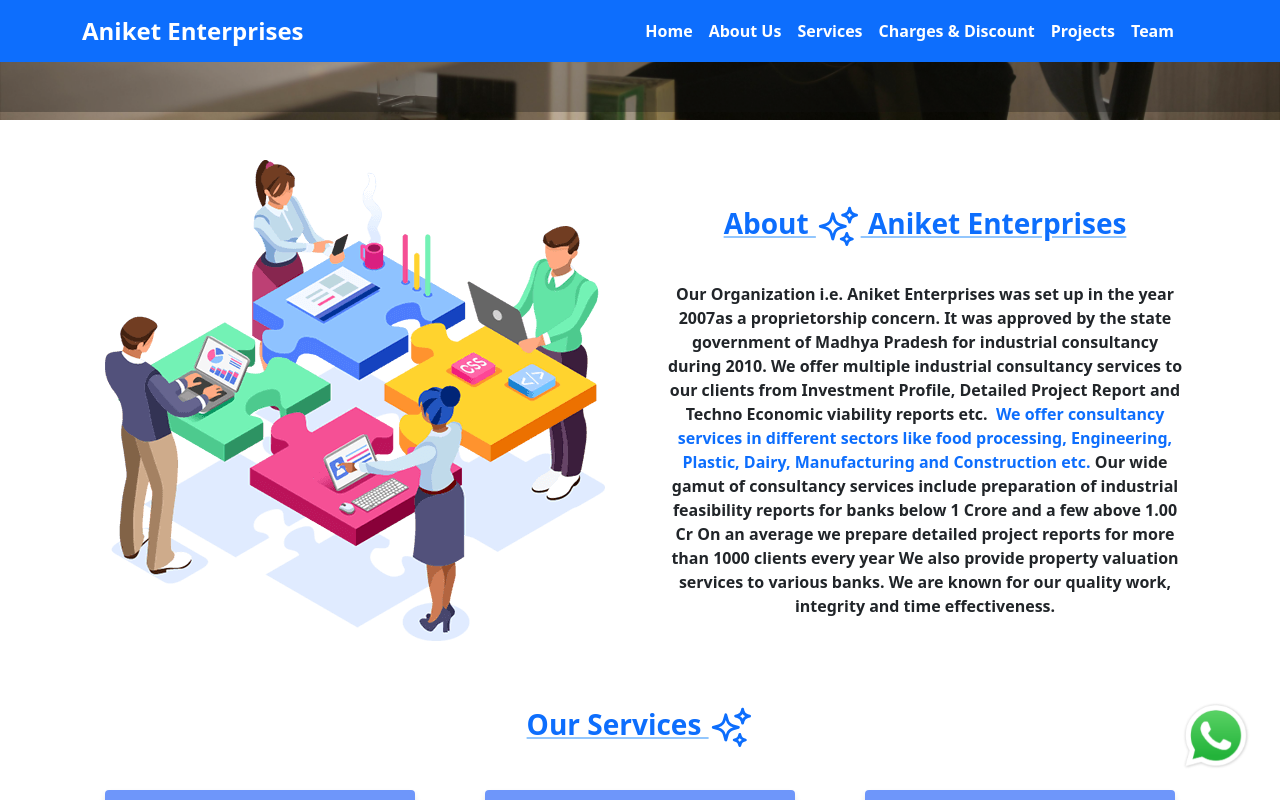
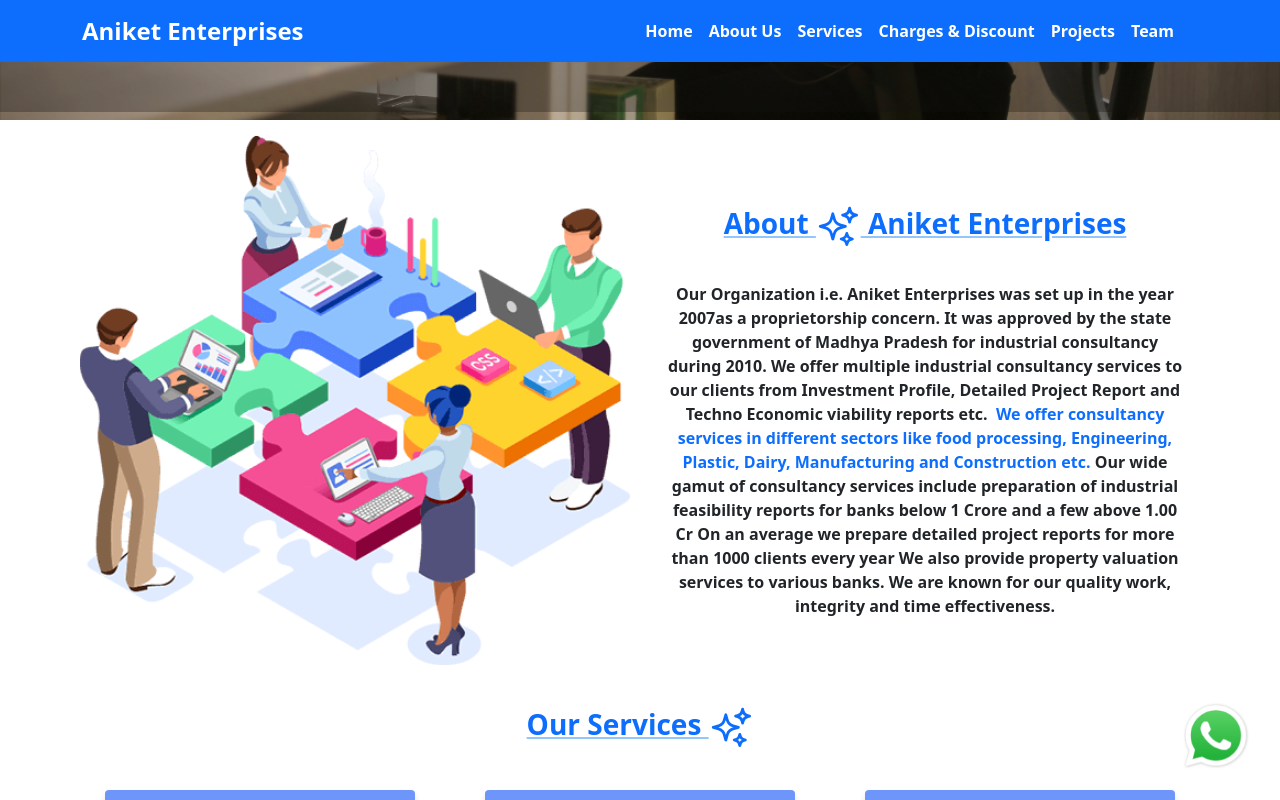
Before and after one commit to anujnema5/aniket-enterprise, a React (Vite) app in the folder client/: page / in a window 1280 px wide. In both pictures the pointer is over the picture 355 px from the left and 1088 px from the top of the page. Shown: the part 688-1488 px from the top of the page. Built offline with nearby package versions, Linux system fonts and the light colour scheme.

Commit message:
add transform in about img

```diff
--- a/client/src/About.css
+++ b/client/src/About.css
@@ -3,6 +3,10 @@
    top: 30%; */
    margin: 40px 0px;
    padding: 0px 12px;
+   transition: transform 0.6s ease-in-out;
+}
+.about-img:hover{
+  transform: scale(1.1) ;
 }
 
 .about-container{
@@ -48,13 +52,13 @@
 }
 
 .service-box:hover{
-  transform: scale(1.1) rotate(2deg);
+  transform: scale(1.1) rotate(1deg);
   border-radius: 6px;
   background-color:rgb(13,110,253);
 
 }
 .service-box02:hover{
-  transform: scale(1.1) rotate(-2deg);
+  transform: scale(1.1) rotate(-1deg);
   border-radius: 6px;
   background-color:rgb(13,110,253) ;
 
```
